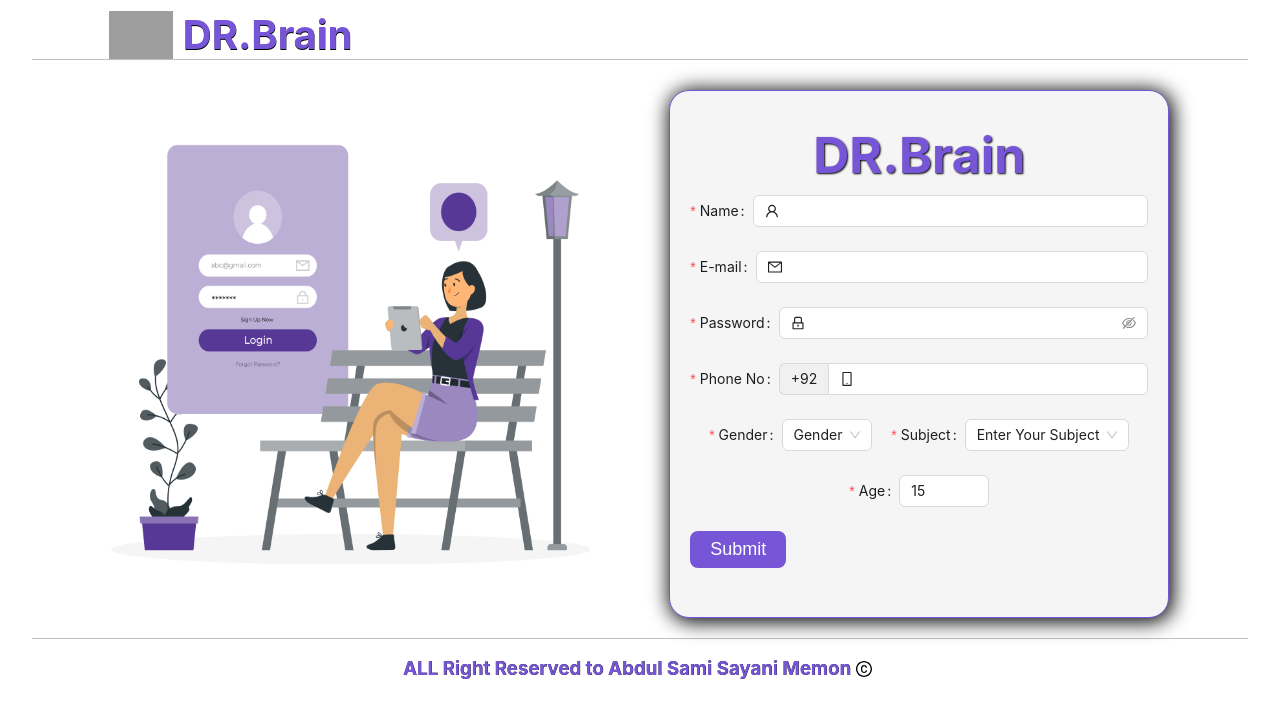
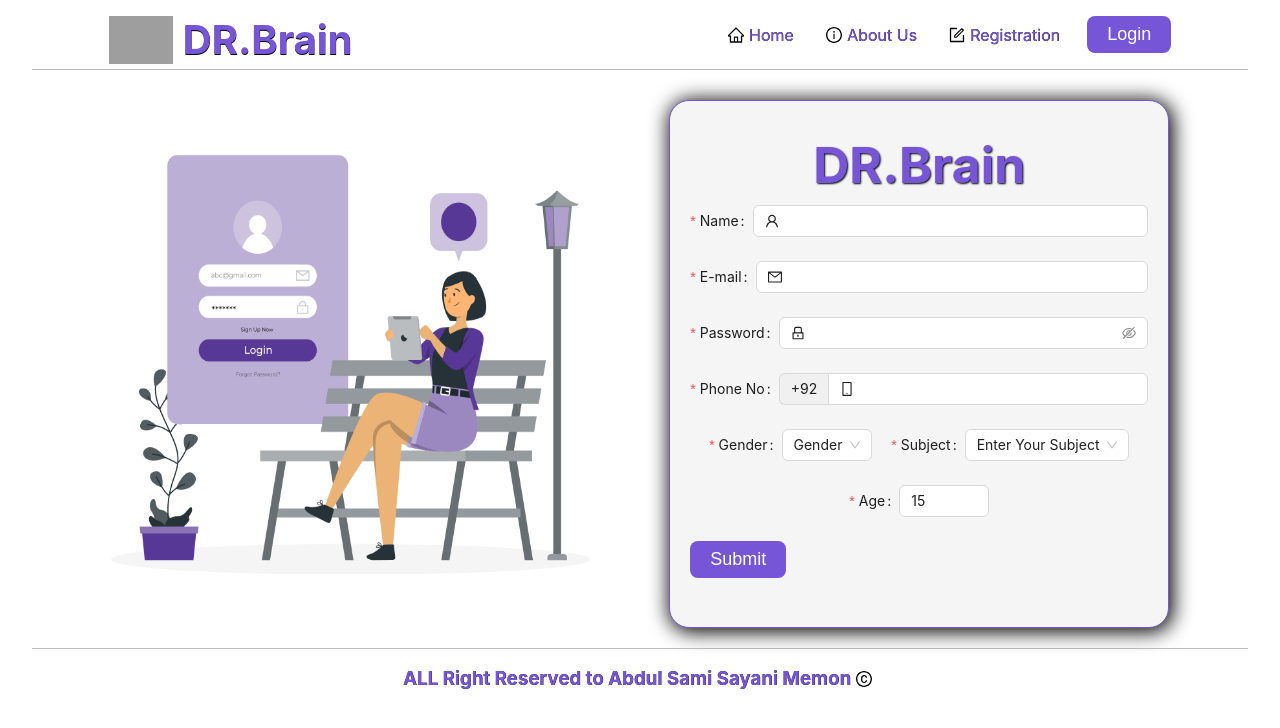
Before and after one commit to AbdulSami10/Comp-Project, a React (Create React App) app: page /login in a window 1280 px wide. Shown: the top 728 px of the page. Built offline with nearby package versions, Linux system fonts and the light colour scheme; grey boxes are pictures that could not be loaded.

Commit message:
form cath issue solved

```diff
--- a/src/components/NavBar.js
+++ b/src/components/NavBar.js
@@ -26,19 +26,20 @@ const NavBar = () => {
         <ul className={styles.navbarLists}>
           <NavLink to={"/"} className={styles.navbarLink}>
             <li>
+              <HomeOutlined className={styles.icon} />
               Home
-              <HomeOutlined className={styles.icon} />
             </li>
           </NavLink>
           <NavLink to={"/about"} className={styles.navbarLink}>
             <li>
-              About Us <InfoCircleOutlined className={styles.icon} />
+              <InfoCircleOutlined className={styles.icon} />
+              About Us
             </li>
           </NavLink>
           <NavLink to={"/registration"} className={styles.navbarLink}>
             <li>
+              <FormOutlined className={styles.icon} />
               Registration
-              <FormOutlined className={styles.icon} />
             </li>
           </NavLink>
 
--- a/src/components/brainTest/brainTestResult.js
+++ b/src/components/brainTest/brainTestResult.js
@@ -2,8 +2,13 @@ import React from "react";
 import H1 from "../../UI/H1/H1";
 
 const BrainTestResult = ({ rightPercentage, leftPercentage }) => {
+  const userinfo = JSON.parse(localStorage.getItem("userInfo"));
+  const name = userinfo.name;
   return (
     <React.Fragment>
+      {setTimeout(() => {
+        return <H1>{name}</H1>;
+      }, 5000)}
       <H1>{rightPercentage}</H1>
       <H1>{leftPercentage}</H1>
       <div
--- a/src/components/loginForm.js
+++ b/src/components/loginForm.js
@@ -28,17 +28,19 @@ const LoginForm = () => {
           },
         }
       );
-      if (!respond.ok) {
-        throw new Error("Some thing Went Wrong Try Again");
+      if (respond.ok) {
+        const data = await respond.json;
+        console.log(data);
+        console.log("Success:", values);
+        localStorage.setItem("userInfo", JSON.stringify(values));
+        handleSubmit(values);
+        navigate("/");
       }
-      const data = await respond.json;
-      console.log(data);
-      console.log("Success:", values);
-      localStorage.setItem("userInfo", JSON.stringify(values));
-      handleSubmit(values);
-      navigate("/");
     } catch (error) {
-      console.log(error);
+      message.open({
+        type: "error",
+        content: "Error Please Tryagain",
+      });
     }
   };
   const onFinishFailed = (errorInfo) => {
--- a/src/menu/Header.js
+++ b/src/menu/Header.js
@@ -3,7 +3,7 @@ import { NavLink } from "react-router-dom";
 import { CgMenu, CgClose } from "react-icons/cg";
 
 import styles from "../styles/header.module.css";
-// import NavBar from "../components/navBar";
+import NavBar from "../components/navBar";
 import { heading } from "../data/index";
 const Header = () => {
   const mobileNav = useRef();
@@ -29,9 +29,11 @@ const Header = () => {
         ) : (
           <CgClose onClick={menuClose} className={styles.menuClose} />
         )}
-        <span className={styles.desktopNav}>{/* <NavBar /> */}</span>
+        <span className={styles.desktopNav}>
+          <NavBar />
+        </span>
       </div>
-      {/* <span ref={mobileNav}>{menu && <NavBar />}</span> */}
+      <span ref={mobileNav}>{menu && <NavBar />}</span>
     </div>
   );
 };
--- a/src/pages/Home.js
+++ b/src/pages/Home.js
@@ -4,7 +4,7 @@ import { heading } from "../data";
 import { homeText } from "../data/content/home/index";
 import styles from "../styles/home.module.css";
 import Button from "../UI/Button/Button";
-// import Services from "../components/services";
+import Services from "../components/services";
 import { message } from "antd";
 const Home = () => {
   const navigate = useNavigate();
@@ -30,7 +30,7 @@ const Home = () => {
         </div>
         <img src="./img/mind pic.png" alt="mindPic" width="420px" />
       </div>
-      {/* <Services /> */}
+      <Services />
     </React.Fragment>
   );
 };
```
